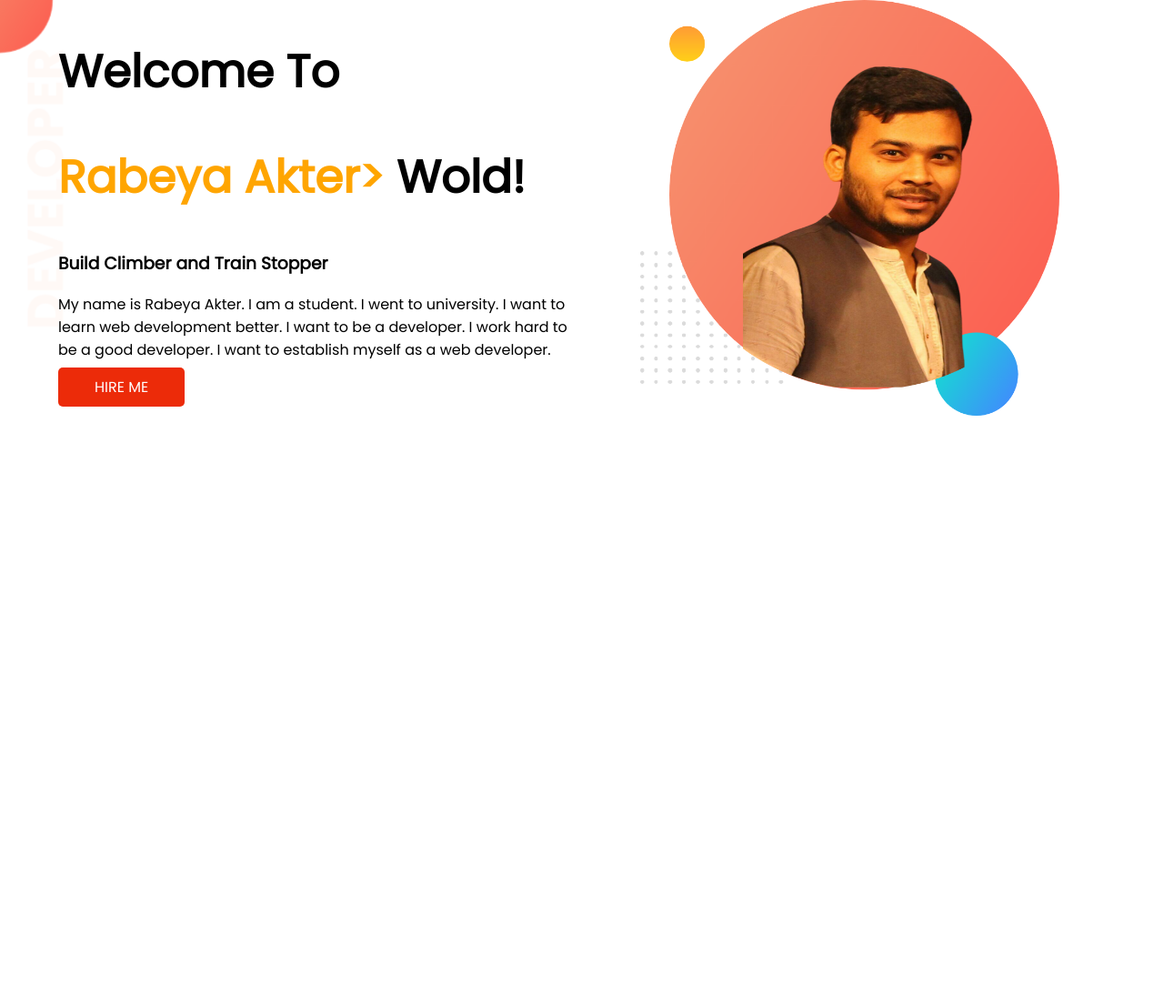
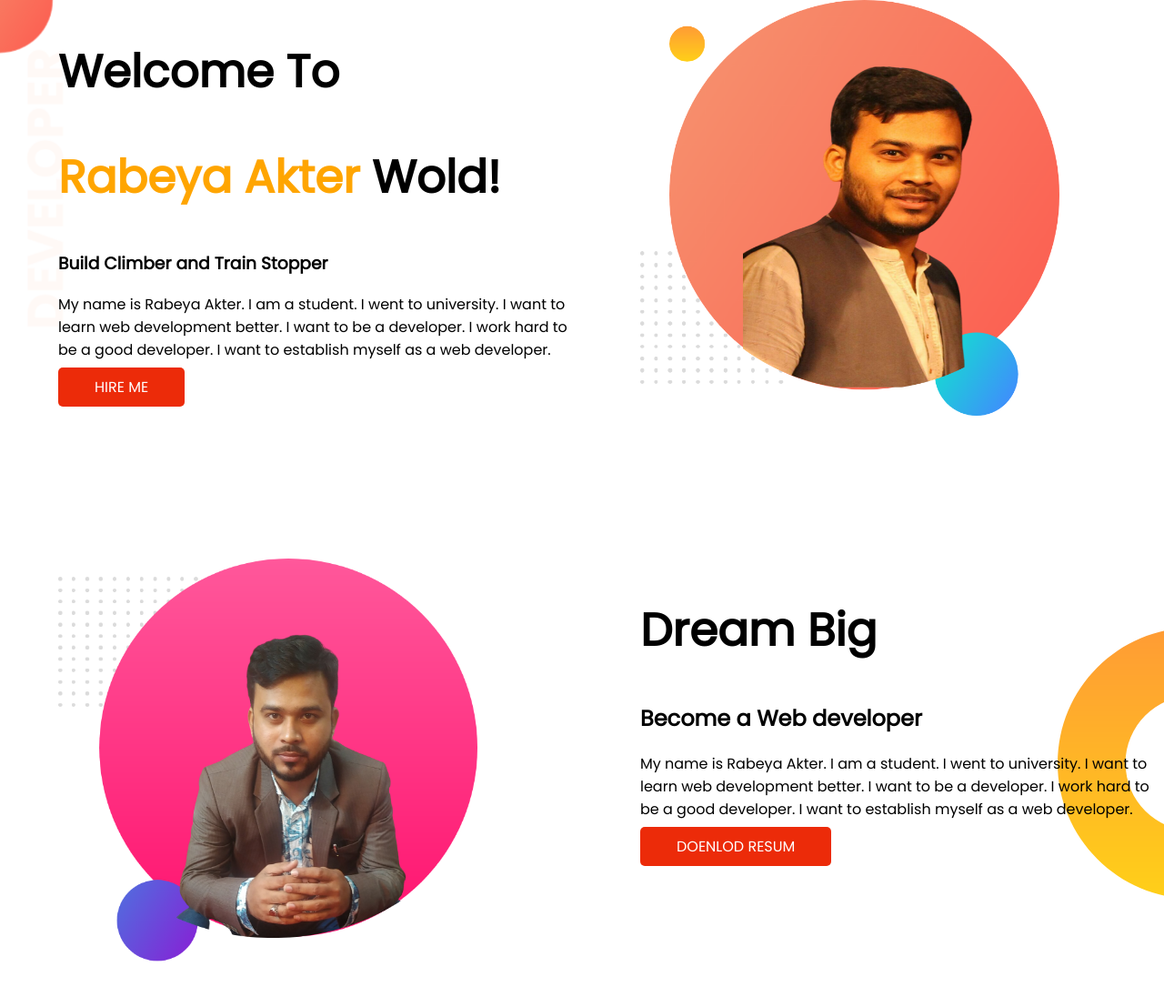
Before and after one commit to RabeyaAkter12/developer-portfolio, a plain HTML site: page index.html in a window 1280 px wide. Shown: the whole page at 91% size. Before the commit the page ends 800 px from the top, so only its background shows below. Drawn offline with Linux system fonts and the light colour scheme.

Commit message:
second commit

```diff
--- a/index.html
+++ b/index.html
@@ -16,7 +16,7 @@
     <section class="top-banner">
         <div class="half-width">
             <h1> Welcome To</h1>
-            <h1> <span class="orange-color"> Rabeya Akter> </span> Wold!</h1>
+            <h1> <span class="orange-color"> Rabeya Akter </span> Wold!</h1>
             <h3>Build Climber and Train Stopper </h3>
             <p>My name is Rabeya Akter. I am a student. I went to university. I want to learn web development better. I
                 want
@@ -28,6 +28,21 @@
             <img src="images/bro.png" alt="">
         </div>
     </section>
+    <section class="dream-big">
+        <div class="half-width">
+            <img src="images/bro3.png" alt="">
+        </div>
+
+        <div class="half-width">
+            <h1>Dream Big </h1>
+            <h2> Become a Web developer </h2>
+            <p>My name is Rabeya Akter. I am a student. I went to university. I want to learn web development better. I
+                want to be a developer. I work hard to be a good developer. I want to establish myself as a web
+                developer.</p>
+            <a class="link-button" target="_blank" href="https://www.gmail.com/"> DOENLOD RESUM</a>
+        </div>
+
+    </section>
 </body>
 
 </html>
--- a/style.css
+++ b/style.css
@@ -13,6 +13,7 @@ h1 {
 
 section {
     display: flex;
+    margin-bottom: 150px;
 }
 
 .half-width {
@@ -37,3 +38,9 @@ section {
     background-image: url(images/top-banner.png);
     background-repeat: no-repeat;
 }
+
+.dream-big {
+    background-image: url(images/dream-bg.png);
+    background-repeat: no-repeat;
+    background-position: right;
+}
```
